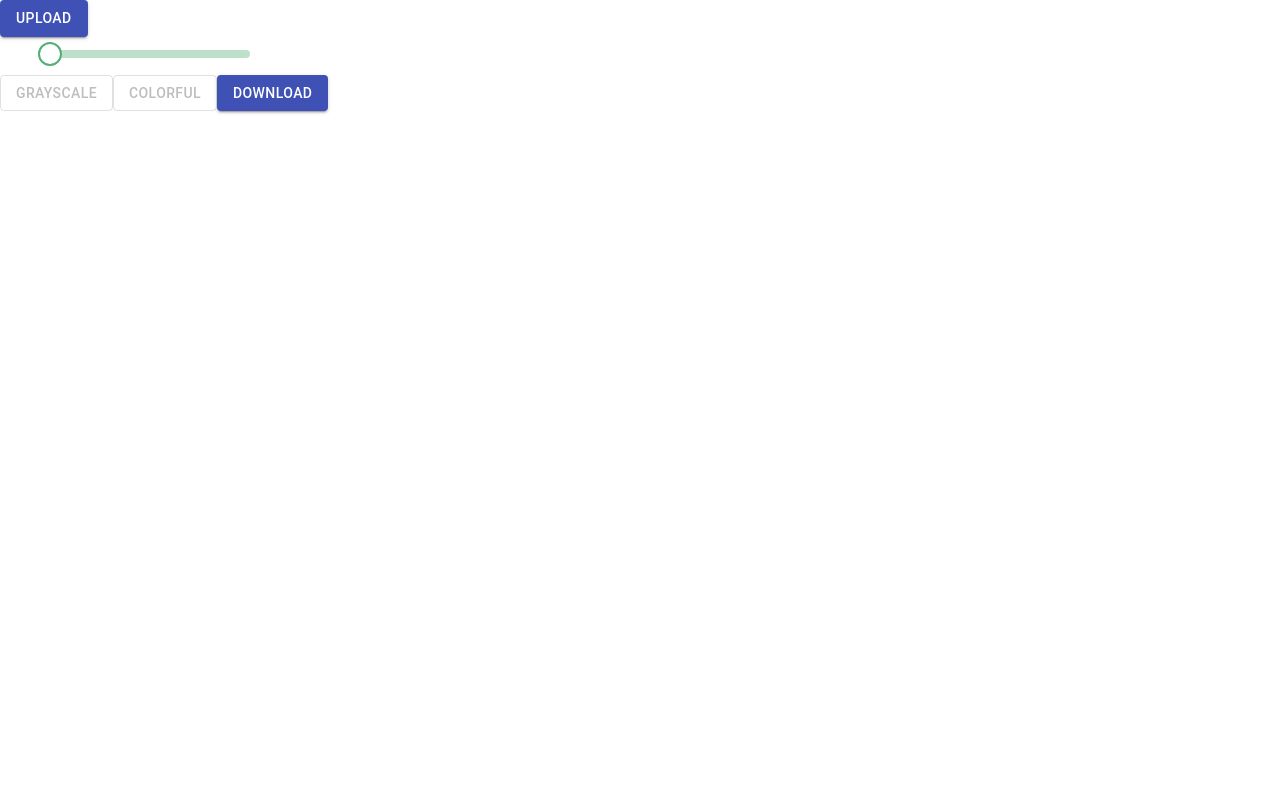
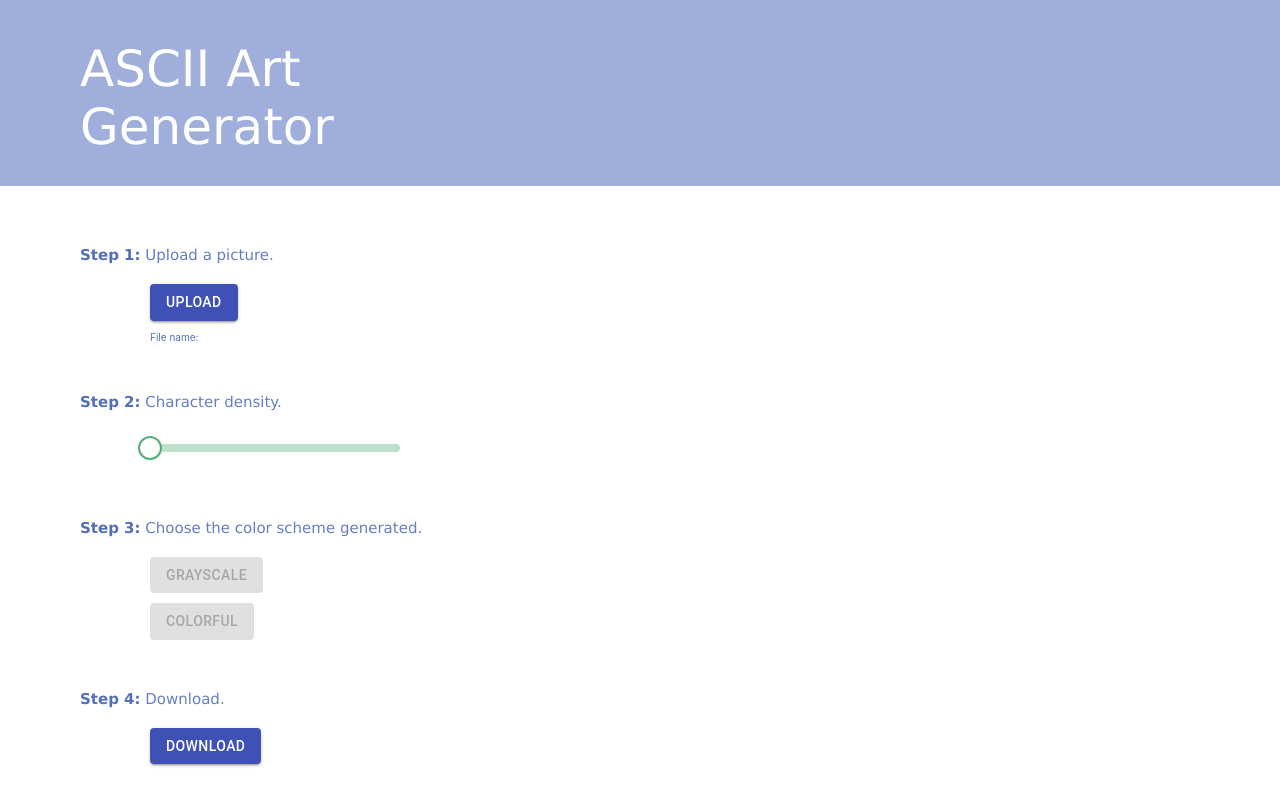
Before and after one commit to yishuolin/ascii-art-generator, a Next.js app: page / in a window 1280 px wide. Built offline with nearby package versions, Linux system fonts and the light colour scheme.

Commit message:
feat: layout edited

```diff
--- a/pages/index.js
+++ b/pages/index.js
@@ -69,14 +69,37 @@ export default function Home() {
           hidden
           onChange={handleUpdateFile}
         />
+
+        <div style={{paddingTop: '40px' , paddingLeft: '80px' , paddingBottom: '30px' , color: '#FFFFFF' , fontSize: '50px' , fontFamily: 'Verdana'  , backgroundColor: '#9faeda'}}>
+          ASCII Art
+        <div> Generator</div>
+        </div>
+
+        <div style={{marginTop: '60px' , marginLeft: '80px' , color: '#657ec3' , fontSize: '15px' , fontFamily: 'Verdana' }}>
+          <span style={{fontWeight: "bold" , color: '#526ebc'}}>Step 1:</span> Upload a picture.
+        </div>
+
+        <div>
         <label htmlFor="contained-button-file">
-          <Button variant="contained" color="primary" component="span">
+          <Button style = {{ marginTop: '20px' , marginLeft: '150px'}}
+            variant="contained" color="primary" component="span">
             Upload
           </Button>
         </label>
-        {file && <span>${file.name}</span>}
-        <div style={{ width: '200px', marginLeft: '50px' }}>
-          <CustomSlider
+        </div>
+
+        <div style={{fontSize: '10px' , marginTop: '10px' , marginLeft: '150px', color: '#526ebc'}}>
+          File name:
+          {file && <div>${file.name}</div>}
+        </div>
+
+        <div style={{marginTop: '50px' , marginLeft: '80px' , color: '#657ec3' , fontSize: '15px' , fontFamily: 'Verdana' }}>
+          <span style={{fontWeight: "bold", color: '#526ebc'}}>Step 2:</span> Character density.
+          <div></div>
+        </div>
+
+        <div>
+        <CustomSlider style={{ width: '250px' , marginTop: '20px' , marginLeft: '150px'}}
             defaultValue={width}
             value={width}
             onChange={handleUpdateWidth}
@@ -84,40 +107,60 @@ export default function Home() {
             min={MIN_WIDTH}
             max={MAX_WIDTH}
             valueLabelDisplay="auto"
+            color="#3354a1"
           />
+          {loading && <span style={{marginLeft: '440px' , marginTop: '20px' , color: '#657ec3'}}>Loading.....</span>}
         </div>
-        <Button
-          variant="outlined"
+
+        <div style={{marginTop: '50px' , marginLeft: '80px' , color: '#657ec3' , fontSize: '15px' , fontFamily: 'Verdana' }}>
+        <span style={{fontWeight: "bold" , color: '#526ebc'}}>Step 3:</span> Choose the color scheme generated.
+        </div>
+
+        <div style={{marginTop: '20px'}}>
+        <Button style={{marginLeft: '150px'}}
+          variant="contained"
           color="primary"
           component="span"
           disabled={!file}
           onClick={handleGrayscaleImage}>
           grayscale
         </Button>
-        <Button
-          variant="outlined"
+        </div>
+        <div>
+        <Button style={{marginLeft: '150px' , marginTop: '10px'}}
+          variant="contained"
           color="primary"
           component="span"
           disabled={!file}
           onClick={handleColorfulImage}>
           colorful
         </Button>
-        <Button variant="contained" color="primary" component="span">
+        </div>
+
+        <div style={{marginTop: '50px' , marginLeft: '80px' , color: '#657ec3' , fontSize: '15px' , fontFamily: 'Verdana' }}>
+          <span style={{fontWeight: "bold" , color: '#526ebc'}}>Step 4:</span> Download.
+        </div>
+
+        <div>
+        <Button style={{marginTop: '20px' , marginLeft: '150px'}}
+          variant="contained" color="primary" component="span">
           <a
             href={`data:text/plain;charset=utf-8,${encodeURIComponent(output)}`}
             download={output.startsWith('<div') ? 'art.html' : 'art.txt'}>
             Download
           </a>
         </Button>
+        </div>
 
-        {loading && <div>Loading.....</div>}
-
-        <div
+      <div
           ref={result}
           style={{
             fontFamily: 'monospace',
             fontSize,
+            marginLeft: '450px',
+            marginTop: '-520px',
           }}></div>
+
       </div>
     </div>
   );
```
Also changed, not shown: 1 other file (tests, documents, lock files or other folders).
